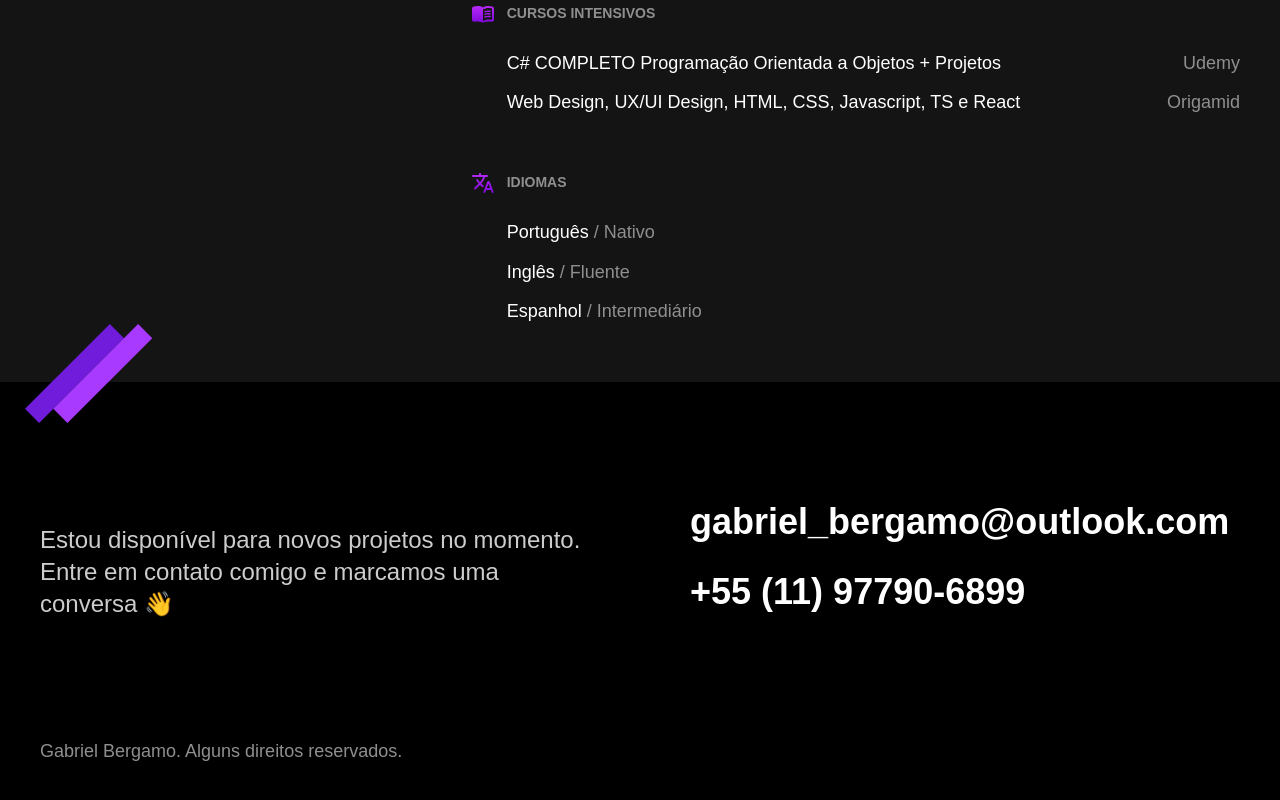
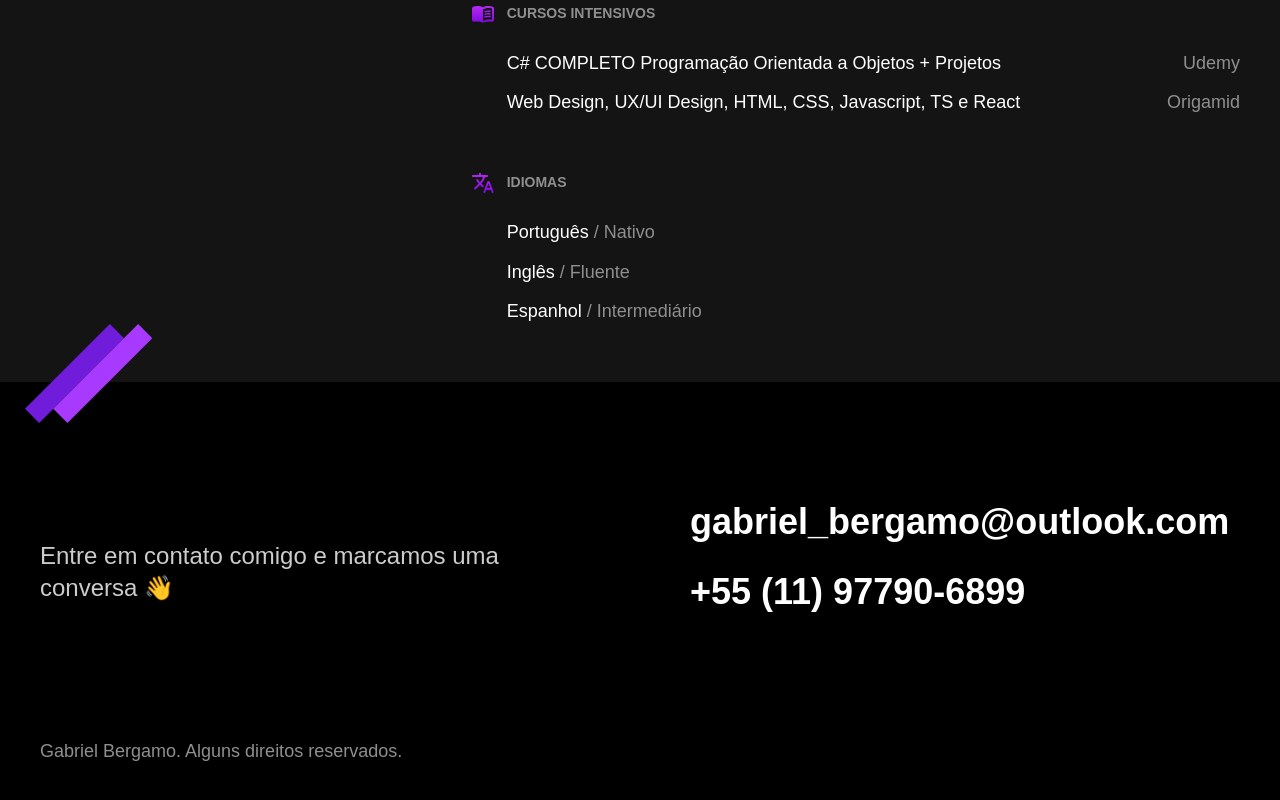
Before and after one commit to Gbrlbrgm/Portfolio, a plain HTML site: page index.html in a window 1280 px wide. Shown: the part 2044-2844 px from the top of the page. Drawn offline with Linux system fonts and the light colour scheme.

Commit message:
Ajuste bio

```diff
--- a/index.html
+++ b/index.html
@@ -125,7 +125,7 @@
     </section>
     <footer class="footer" id="contato">
         <div class="container footer-container">
-            <p class="footer-texto">Estou disponível para novos projetos no momento.
+            <p class="footer-texto">
                 Entre em contato comigo e marcamos uma conversa 👋</p>
             <ul class="footer-contato">
                 <li>gabriel_bergamo@outlook.com</li>
```
